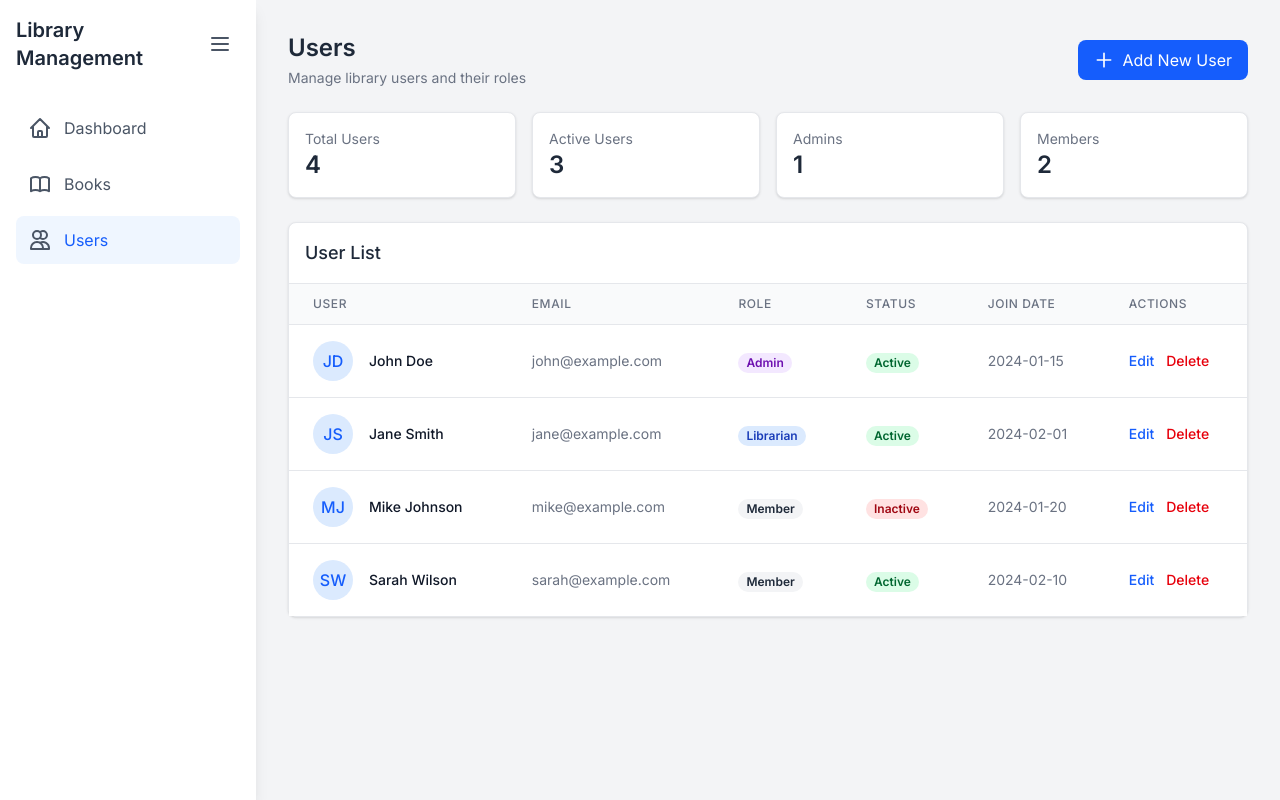
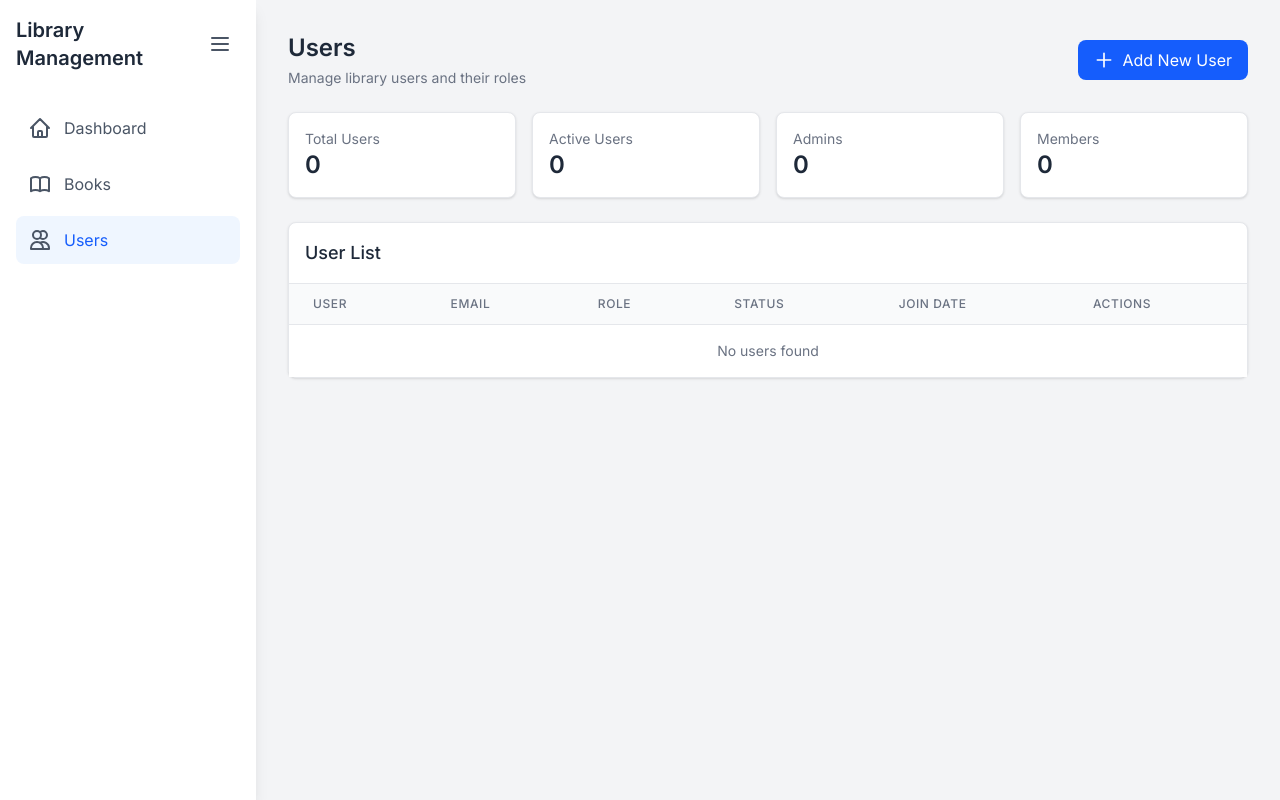
Before and after one commit to CLAIRESKYLIGHT/FRONTEND, a Next.js app: page /users in a window 1280 px wide. Built offline with nearby package versions, Linux system fonts and the light colour scheme.

Commit message:
fixed the design and layout

```diff
--- a/src/app/books/page.js
+++ b/src/app/books/page.js
@@ -1,39 +1,4 @@
 export default function BooksPage() {
-  const books = [
-    {
-      id: 1,
-      title: "The Great Gatsby",
-      author: "F. Scott Fitzgerald",
-      status: "Available",
-      category: "Fiction",
-      isbn: "978-0743273565"
-    },
-    {
-      id: 2,
-      title: "To Kill a Mockingbird",
-      author: "Harper Lee",
-      status: "Borrowed",
-      category: "Fiction",
-      isbn: "978-0446310789"
-    },
-    {
-      id: 3,
-      title: "1984",
-      author: "George Orwell",
-      status: "Available",
-      category: "Science Fiction",
-      isbn: "978-0451524935"
-    },
-    {
-      id: 4,
-      title: "The Hobbit",
-      author: "J.R.R. Tolkien",
-      status: "Available",
-      category: "Fantasy",
-      isbn: "978-0547928227"
-    }
-  ]
-
   return (
     <div className="space-y-6">
       <div className="flex justify-between items-center">
@@ -52,25 +17,19 @@
       <div className="grid grid-cols-1 md:grid-cols-2 lg:grid-cols-4 gap-4">
         <div className="bg-white p-4 rounded-lg shadow-sm border border-gray-200">
           <div className="text-sm text-gray-500">Total Books</div>
-          <div className="text-2xl font-semibold text-gray-800">{books.length}</div>
+          <div className="text-2xl font-semibold text-gray-800">0</div>
         </div>
         <div className="bg-white p-4 rounded-lg shadow-sm border border-gray-200">
           <div className="text-sm text-gray-500">Available Books</div>
-          <div className="text-2xl font-semibold text-gray-800">
-            {books.filter(book => book.status === "Available").length}
-          </div>
+          <div className="text-2xl font-semibold text-gray-800">0</div>
         </div>
         <div className="bg-white p-4 rounded-lg shadow-sm border border-gray-200">
           <div className="text-sm text-gray-500">Borrowed Books</div>
-          <div className="text-2xl font-semibold text-gray-800">
-            {books.filter(book => book.status === "Borrowed").length}
-          </div>
+          <div className="text-2xl font-semibold text-gray-800">0</div>
         </div>
         <div className="bg-white p-4 rounded-lg shadow-sm border border-gray-200">
           <div className="text-sm text-gray-500">Categories</div>
-          <div className="text-2xl font-semibold text-gray-800">
-            {new Set(books.map(book => book.category)).size}
-          </div>
+          <div className="text-2xl font-semibold text-gray-800">0</div>
         </div>
       </div>
 
@@ -103,35 +62,11 @@
               </tr>
             </thead>
             <tbody className="bg-white divide-y divide-gray-200">
-              {books.map((book) => (
-                <tr key={book.id} className="hover:bg-gray-50">
-                  <td className="px-6 py-4 whitespace-nowrap">
-                    <div className="text-sm font-medium text-gray-900">{book.title}</div>
-                  </td>
-                  <td className="px-6 py-4 whitespace-nowrap">
-                    <div className="text-sm text-gray-500">{book.author}</div>
-                  </td>
-                  <td className="px-6 py-4 whitespace-nowrap">
-                    <div className="text-sm text-gray-500">{book.category}</div>
-                  </td>
-                  <td className="px-6 py-4 whitespace-nowrap">
-                    <span className={`px-2 inline-flex text-xs leading-5 font-semibold rounded-full ${
-                      book.status === "Available"
-                        ? "bg-green-100 text-green-800"
-                        : "bg-yellow-100 text-yellow-800"
-                    }`}>
-                      {book.status}
-                    </span>
-                  </td>
-                  <td className="px-6 py-4 whitespace-nowrap">
-                    <div className="text-sm text-gray-500">{book.isbn}</div>
-                  </td>
-                  <td className="px-6 py-4 whitespace-nowrap text-sm font-medium">
-                    <button className="text-blue-600 hover:text-blue-900 mr-3 transition-colors duration-200">Edit</button>
-                    <button className="text-red-600 hover:text-red-900 transition-colors duration-200">Delete</button>
-                  </td>
-                </tr>
-              ))}
+              <tr>
+                <td colSpan="6" className="px-6 py-4 text-center text-sm text-gray-500">
+                  No books found
+                </td>
+              </tr>
             </tbody>
           </table>
         </div>
--- a/src/app/users/page.js
+++ b/src/app/users/page.js
@@ -1,39 +1,4 @@
 export default function UsersPage() {
-  const users = [
-    {
-      id: 1,
-      name: "John Doe",
-      email: "john@example.com",
-      role: "Admin",
-      status: "Active",
-      joinDate: "2024-01-15"
-    },
-    {
-      id: 2,
-      name: "Jane Smith",
-      email: "jane@example.com",
-      role: "Librarian",
-      status: "Active",
-      joinDate: "2024-02-01"
-    },
-    {
-      id: 3,
-      name: "Mike Johnson",
-      email: "mike@example.com",
-      role: "Member",
-      status: "Inactive",
-      joinDate: "2024-01-20"
-    },
-    {
-      id: 4,
-      name: "Sarah Wilson",
-      email: "sarah@example.com",
-      role: "Member",
-      status: "Active",
-      joinDate: "2024-02-10"
-    }
-  ]
-
   return (
     <div className="space-y-6">
       <div className="flex justify-between items-center">
@@ -52,25 +17,19 @@
       <div className="grid grid-cols-1 md:grid-cols-2 lg:grid-cols-4 gap-4">
         <div className="bg-white p-4 rounded-lg shadow-sm border border-gray-200">
           <div className="text-sm text-gray-500">Total Users</div>
-          <div className="text-2xl font-semibold text-gray-800">{users.length}</div>
+          <div className="text-2xl font-semibold text-gray-800">0</div>
         </div>
         <div className="bg-white p-4 rounded-lg shadow-sm border border-gray-200">
           <div className="text-sm text-gray-500">Active Users</div>
-          <div className="text-2xl font-semibold text-gray-800">
-            {users.filter(user => user.status === "Active").length}
-          </div>
+          <div className="text-2xl font-semibold text-gray-800">0</div>
         </div>
         <div className="bg-white p-4 rounded-lg shadow-sm border border-gray-200">
           <div className="text-sm text-gray-500">Admins</div>
-          <div className="text-2xl font-semibold text-gray-800">
-            {users.filter(user => user.role === "Admin").length}
-          </div>
+          <div className="text-2xl font-semibold text-gray-800">0</div>
         </div>
         <div className="bg-white p-4 rounded-lg shadow-sm border border-gray-200">
           <div className="text-sm text-gray-500">Members</div>
-          <div className="text-2xl font-semibold text-gray-800">
-            {users.filter(user => user.role === "Member").length}
-          </div>
+          <div className="text-2xl font-semibold text-gray-800">0</div>
         </div>
       </div>
 
@@ -103,52 +62,11 @@
               </tr>
             </thead>
             <tbody className="bg-white divide-y divide-gray-200">
-              {users.map((user) => (
-                <tr key={user.id} className="hover:bg-gray-50">
-                  <td className="px-6 py-4 whitespace-nowrap">
-                    <div className="flex items-center">
-                      <div className="h-10 w-10 rounded-full bg-blue-100 flex items-center justify-center">
-                        <span className="text-blue-600 font-medium">
-                          {user.name.split(' ').map(n => n[0]).join('')}
-                        </span>
-                      </div>
-                      <div className="ml-4">
-                        <div className="text-sm font-medium text-gray-900">{user.name}</div>
-                      </div>
-                    </div>
-                  </td>
-                  <td className="px-6 py-4 whitespace-nowrap">
-                    <div className="text-sm text-gray-500">{user.email}</div>
-                  </td>
-                  <td className="px-6 py-4 whitespace-nowrap">
-                    <span className={`px-2 inline-flex text-xs leading-5 font-semibold rounded-full ${
-                      user.role === "Admin"
-                        ? "bg-purple-100 text-purple-800"
-                        : user.role === "Librarian"
-                        ? "bg-blue-100 text-blue-800"
-                        : "bg-gray-100 text-gray-800"
-                    }`}>
-                      {user.role}
-                    </span>
-                  </td>
-                  <td className="px-6 py-4 whitespace-nowrap">
-                    <span className={`px-2 inline-flex text-xs leading-5 font-semibold rounded-full ${
-                      user.status === "Active"
-                        ? "bg-green-100 text-green-800"
-                        : "bg-red-100 text-red-800"
-                    }`}>
-                      {user.status}
-                    </span>
-                  </td>
-                  <td className="px-6 py-4 whitespace-nowrap">
-                    <div className="text-sm text-gray-500">{user.joinDate}</div>
-                  </td>
-                  <td className="px-6 py-4 whitespace-nowrap text-sm font-medium">
-                    <button className="text-blue-600 hover:text-blue-900 mr-3 transition-colors duration-200">Edit</button>
-                    <button className="text-red-600 hover:text-red-900 transition-colors duration-200">Delete</button>
-                  </td>
-                </tr>
-              ))}
+              <tr>
+                <td colSpan="6" className="px-6 py-4 text-center text-sm text-gray-500">
+                  No users found
+                </td>
+              </tr>
             </tbody>
           </table>
         </div>
```
